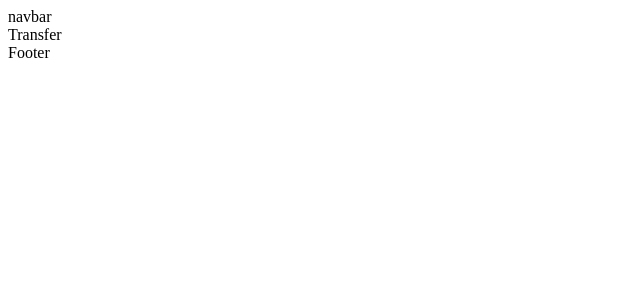
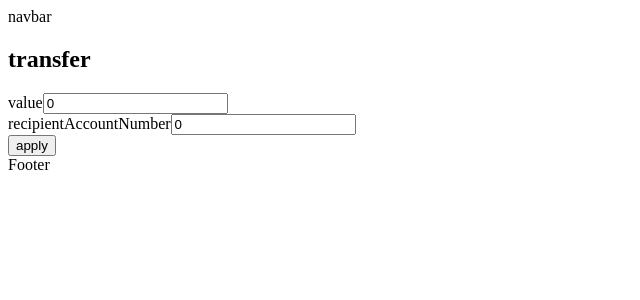
Before and after one commit to vitor-msp/simple-bank-front, a React (Create React App) app: page /transfer in a window 1280 px wide. Shown: the top 300 px of the page, without its empty margins (0-640 px from the left). Built offline with nearby package versions, Linux system fonts and the light colour scheme.

Commit message:
feat(transactions): added transfe page

```diff
--- a/src/components/DebitForm.tsx
+++ b/src/components/DebitForm.tsx
@@ -25,8 +25,8 @@ export const DebitForm = () => {
   };
 
   const onChangeField = (event: any) => {
-    setDebit((c) => {
-      return { ...c, value: event.target.value };
+    setDebit((d) => {
+      return { ...d, value: event.target.value };
     });
   };
 
--- a/src/components/TransferForm.tsx
+++ b/src/components/TransferForm.tsx
@@ -1,3 +1,69 @@
+import { useContext, useState } from "react";
+import { useNavigate } from "react-router-dom";
+import { transferUsecase } from "../factory";
+import { AccountContext } from "../context/AccountProvider";
+import { PostTransferInput } from "../core/gateways/IHttpGateway";
+
+const defaultTransfer: PostTransferInput = {
+  value: 0,
+  recipientAccountNumber: 0,
+};
+
 export const TransferForm = () => {
-  return <div>Transfer</div>;
+  const [transfer, setTransfer] = useState<PostTransferInput>(defaultTransfer);
+  const navigate = useNavigate();
+  const accountContext = useContext(AccountContext);
+
+  const applyTransfer = async (event: React.FormEvent<HTMLFormElement>) => {
+    event.preventDefault();
+    event.stopPropagation();
+    const account = accountContext.getAccount();
+    if (!account) return;
+    const success = await transferUsecase.execute(
+      account.accountNumber!,
+      transfer
+    );
+    if (success) {
+      navigate(`/home`);
+      return;
+    }
+    alert("Error to apply transfer. Please, try again!");
+  };
+
+  const onChangeField = (event: any) => {
+    setTransfer((t) => {
+      return { ...t, [event.target.name]: event.target.value };
+    });
+  };
+
+  return (
+    <div>
+      <h2>transfer</h2>
+      <form onSubmit={applyTransfer}>
+        <div>
+          <label htmlFor="value">value</label>
+          <input
+            type="number"
+            id="value"
+            name="value"
+            onChange={onChangeField}
+            value={transfer.value}
+            min={0}
+            step={0.1}
+          />
+        </div>
+        <div>
+          <label htmlFor="recipientAccountNumber">recipientAccountNumber</label>
+          <input
+            type="text"
+            id="recipientAccountNumber"
+            name="recipientAccountNumber"
+            onChange={onChangeField}
+            value={transfer.recipientAccountNumber}
+          />
+        </div>
+        <button type="submit">apply</button>
+      </form>
+    </div>
+  );
 };
```
